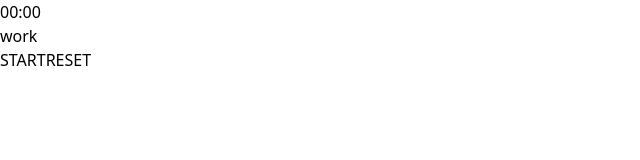
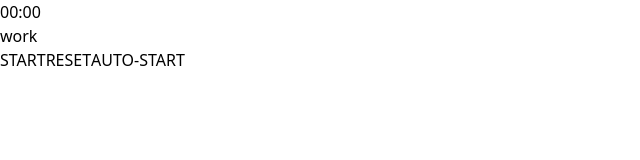
Before and after one commit to leakoo/pomodoro-chrome-extension, a React (Vite) app: page / in a window 1280 px wide. Shown: the top 160 px of the page, without its empty margins (0-640 px from the left). Built offline with nearby package versions, Linux system fonts and the light colour scheme.

Commit message:
feat: Add handleAutoStart function to send runtime message

```diff
--- a/src/components/timer-controls.jsx
+++ b/src/components/timer-controls.jsx
@@ -22,10 +22,21 @@ export default function TimerControls() {
     });
   };
 
+  function handleAutoStart() {
+    chrome.runtime.sendMessage({ action: "AUTO_START" }, (res) => {
+      if (chrome.runtime.lastError) {
+        console.error(chrome.runtime.lastError.message);
+        return;
+      }
+      console.log(res.status);
+    });
+  }
+
   return (
     <>
       <button onClick={handleStart}>START</button>
       <button onClick={handleReset}>RESET</button>
+      <button onClick={handleAutoStart}>AUTO-START</button>
     </>
   );
 };
```
